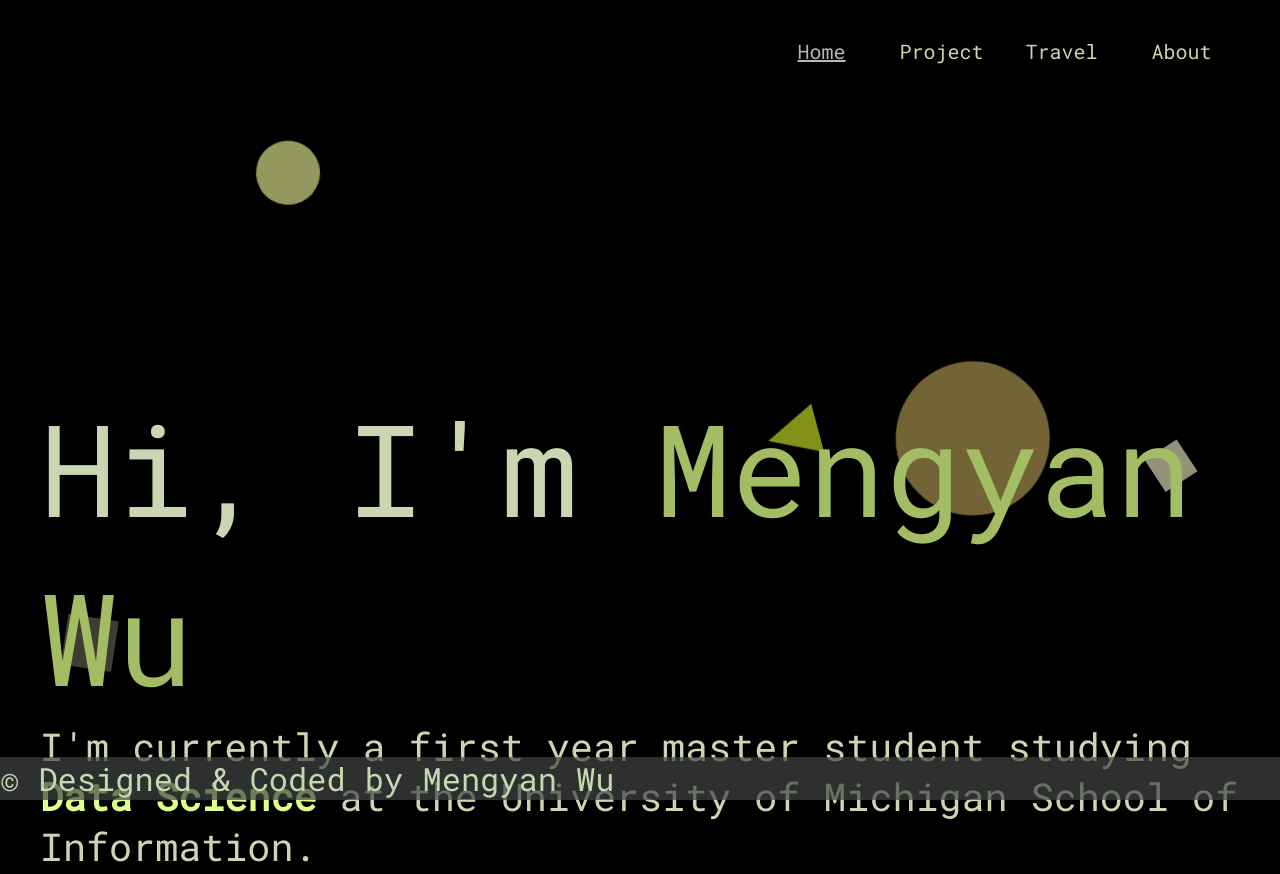
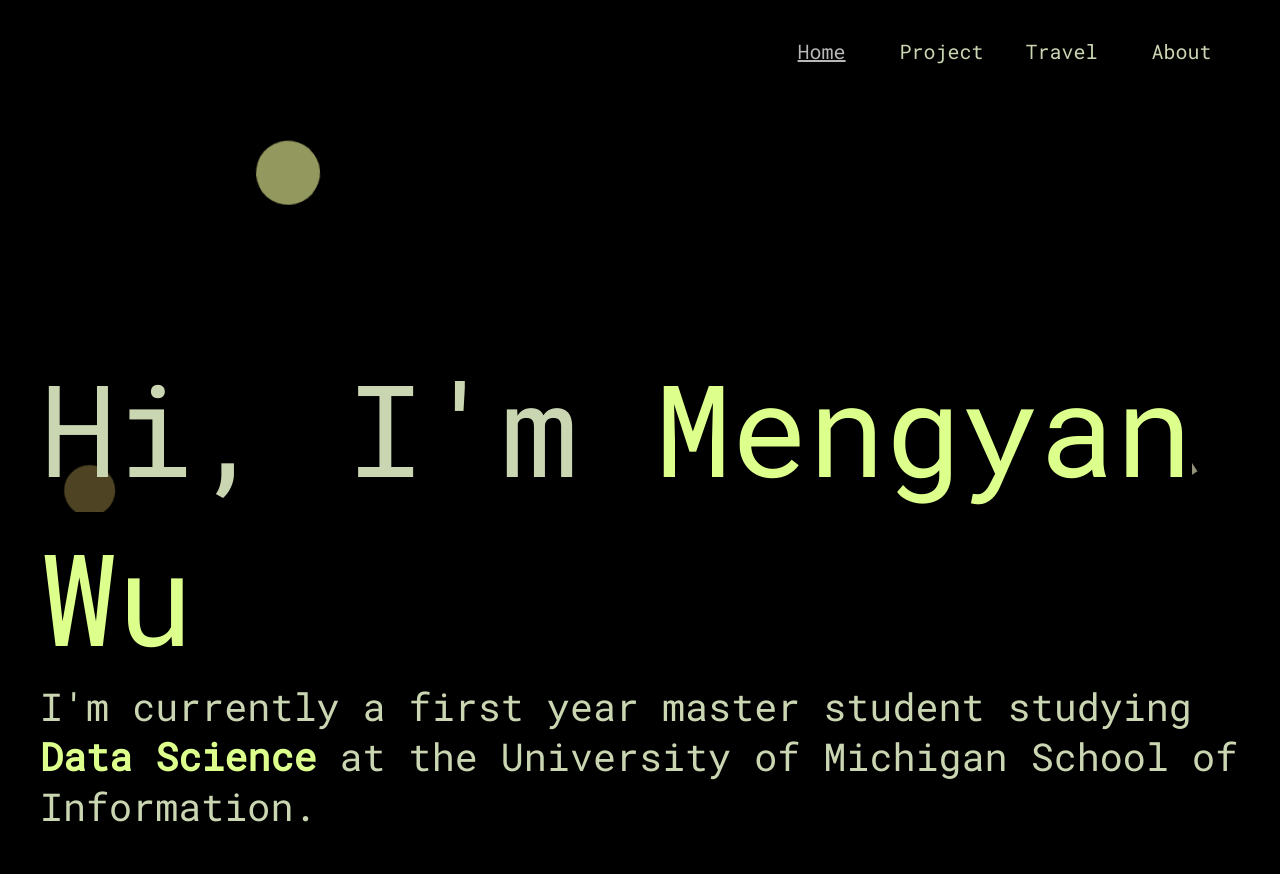
Before and after one commit to mengyanw/mengyanw.github.io, a plain HTML site: page index.html in a window 1280 px wide. Shown: the top 874 px of the page. Drawn offline with nearby package versions, Linux system fonts and the light colour scheme.

Commit message:
add: final draft

```diff
--- a/css/style.css
+++ b/css/style.css
@@ -56,16 +56,20 @@ nav{
   text-align: center;
 }
 
+.nav_item > a {
+  background-color: black;
+}
+
 .current_link a{
   color: #b8b8b8;
   text-decoration: underline;
 }
 
 footer {
-  background-color: #414642b2;
+  background-color: #414642;
   color: var(--main-bg-color);
   font-size: 2.5vw;
-  position: fixed;
+  /* position: fixed; */
   bottom: 0;
   width: 100%;
 }
@@ -94,7 +98,7 @@ html, a{
 /* Index */
 main h1 {
   font-size: 10vw;
-  padding-top: 30vh;
+  margin-top: 30vh;
 }
 main p {
   font-size: 3vw;
@@ -515,18 +519,20 @@ input, textarea {
   #about_header{
     background-attachment: fixed;
   }
-
+  nav {
+    display: flex;
+    justify-content: space-around;
+  }
+  .nav_links{
+    flex-flow: row;
+  }
   label{
     width:auto;
   }
 }
 @media  screen and (min-width: 1024px) {
   nav {
-    display: flex;
     justify-content: end;
-  }
-  .nav_links{
-    flex-flow: row;
   }
 }
 /* Responsive End */
@@ -538,7 +544,7 @@ input, textarea {
   }
 
   /*Turn off transition*/
-  .skip a{
+  .skip a, .proj_inner{
     -webkit-transition: initial; /* sets to default setting */
     transition: initial; /* sets to default setting */
   }
@@ -622,10 +628,10 @@ input, textarea {
 }
 
 #floating_background .circle li:nth-child(2){
-    width: 12vw;
-    height: 12vw;
-    left: 70vw;
-    background: #c2a958;
+    width: 4vw;
+    height: 4vw;
+    left: 5vw;
+    background: #fddd7286;
     animation-delay: 3s;
     animation-duration: 10s;
 }
--- a/index.html
+++ b/index.html
@@ -32,9 +32,9 @@
     </nav>
 
     <main  id="main" data-aos="fade-up" data-aos-duration="2000">
-      <h1>Hi, I'm <span style="color:#a2bd63">Mengyan Wu</span></h1>
+      <h1 >Hi, I'm <span style="color:#ddff8c; background-color: black;">Mengyan Wu</span></h1>
 
-      <p data-aos="fade-up" data-aos-duration="2000">I'm currently a first year master student studying <span style="color: #ddff8c; font-weight: 800;">Data Science</span> at the University of Michigan School of Information.</p><br>
+      <p data-aos="fade-up" data-aos-duration="2000">I'm currently a first year master student studying <span style="color: #ddff8c; font-weight: 800; background-color: black;">Data Science</span> at the University of Michigan School of Information.</p><br>
 
       <h2 data-aos="fade-up" data-aos-duration="2000">Experiences</h2>
       <div class="experience_list">
```
Also changed, not shown: images/imdb_back.png (added), images/imdb_front.png (added).
